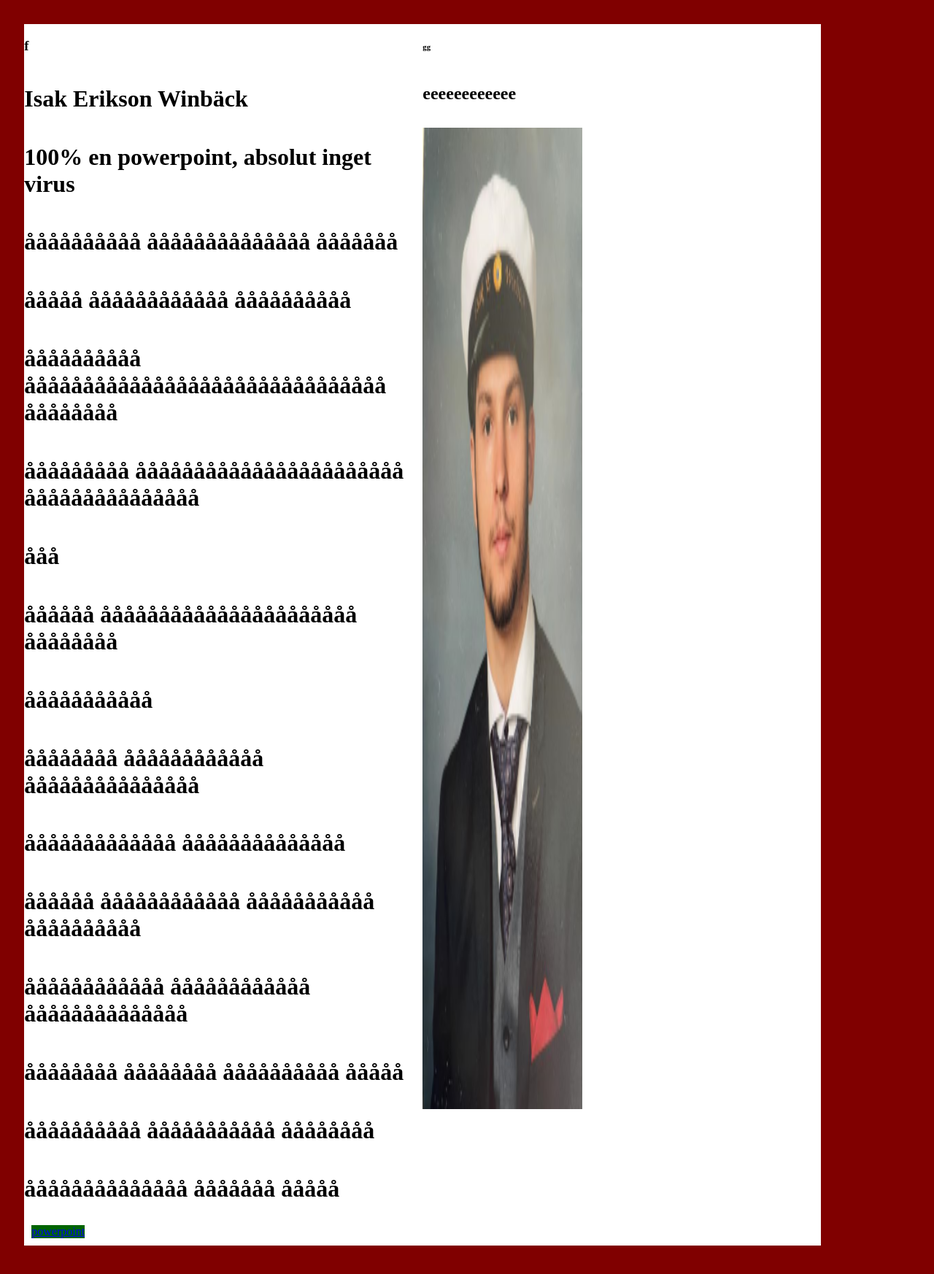
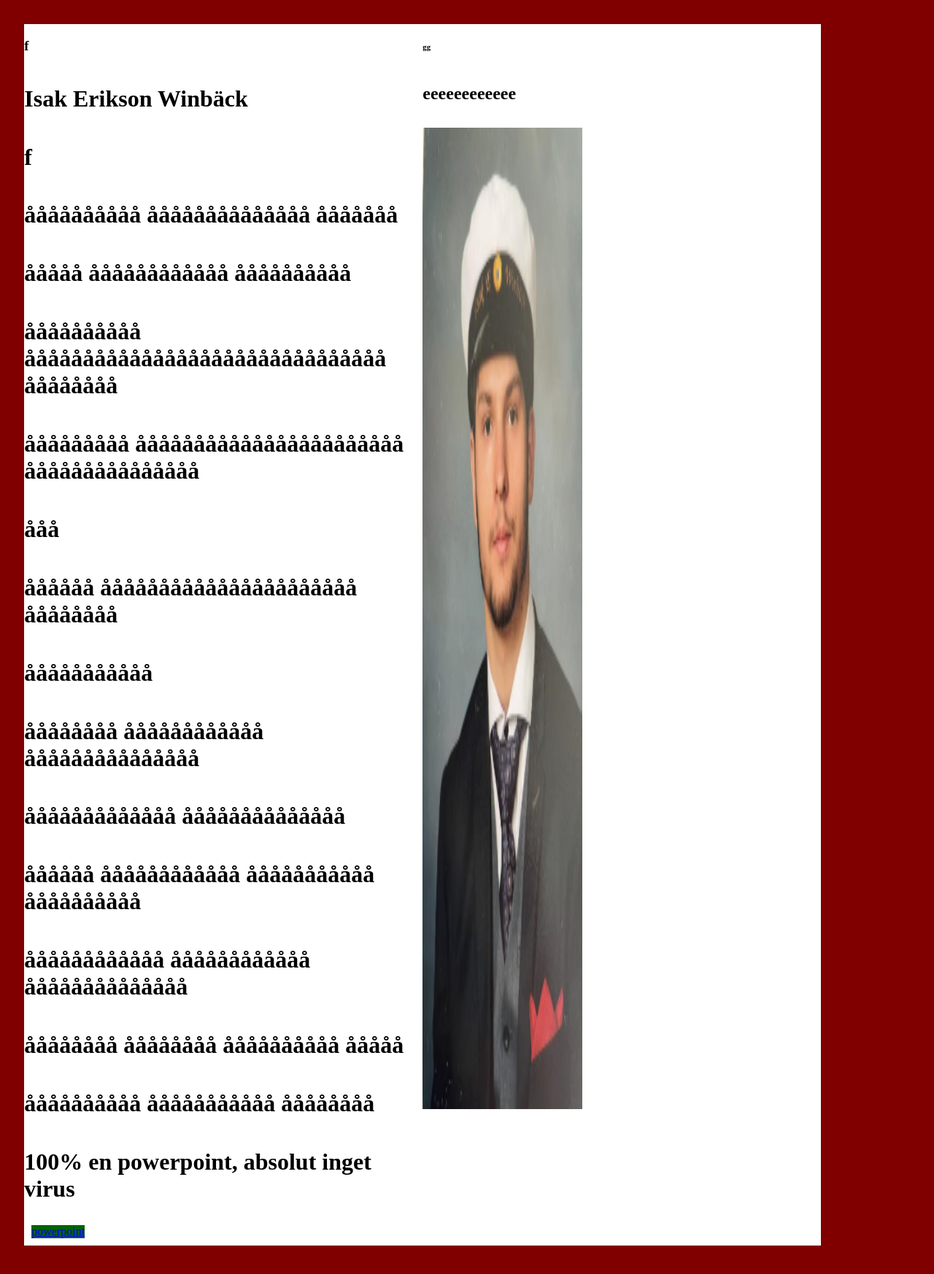
Before and after one commit to indashades/kthsak, a plain HTML site: page Isak Erikson Winbäck/index.html in a window 1280 px wide. Shown: the top 1746 px of the page at 73% size. Drawn offline with Linux system fonts and the light colour scheme.

Commit message:
Update index.html

```diff
--- a/Isak Erikson Winbäck/index.html
+++ b/Isak Erikson Winbäck/index.html
@@ -21,7 +21,7 @@
         </div>
         <div class="column">
           <div class="flex">
-            <h1>åååååååååååååå ååååååå ååååå</h1>
+            <h1>100% en powerpoint, absolut inget virus</h1>
             <h1>åååååååååå ååååååååååå åååååååå</h1>
             <h1>åååååååå åååååååå åååååååååå ååååå</h1>
             <h1>åååååååååååå åååååååååååå åååååååååååååå</h1>
@@ -35,7 +35,7 @@
             <h1>åååååååååå ååååååååååååååååååååååååååååååå åååååååå</h1>
             <h1>ååååå åååååååååååå åååååååååå</h1>
             <h1>åååååååååå åååååååååååååå ååååååå</h1>
-            <h1>100% en powerpoint, absolut inget virus</h1>
+            <h1>f</h1>
           </div>
           <div class="bild1">
             <img src="Namnlös.png" alt="figurer" width="20%" height="30%" />
```
